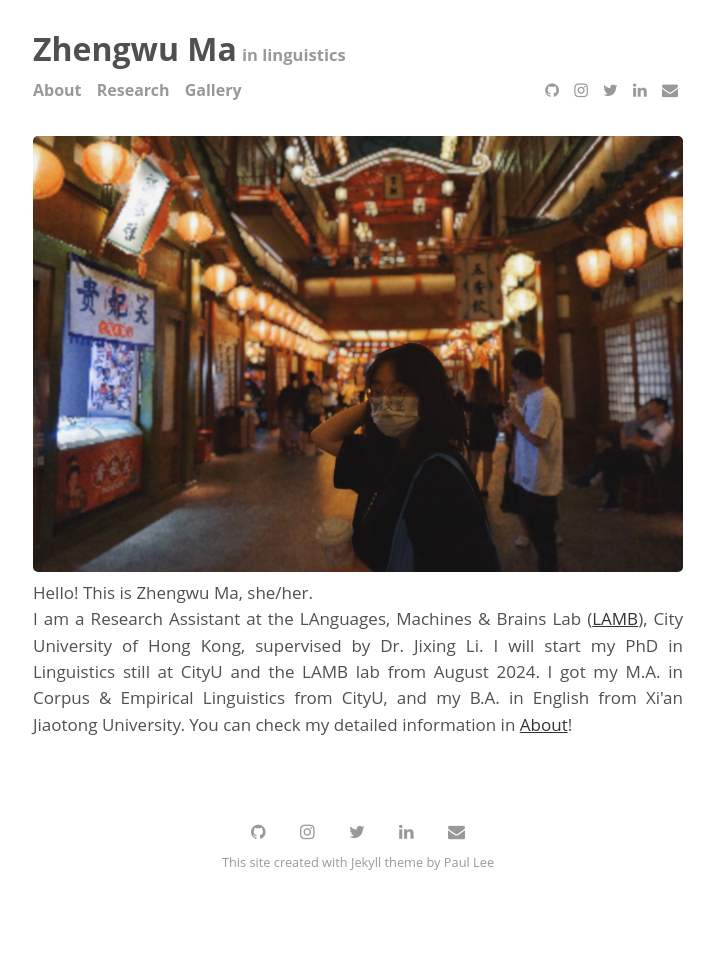
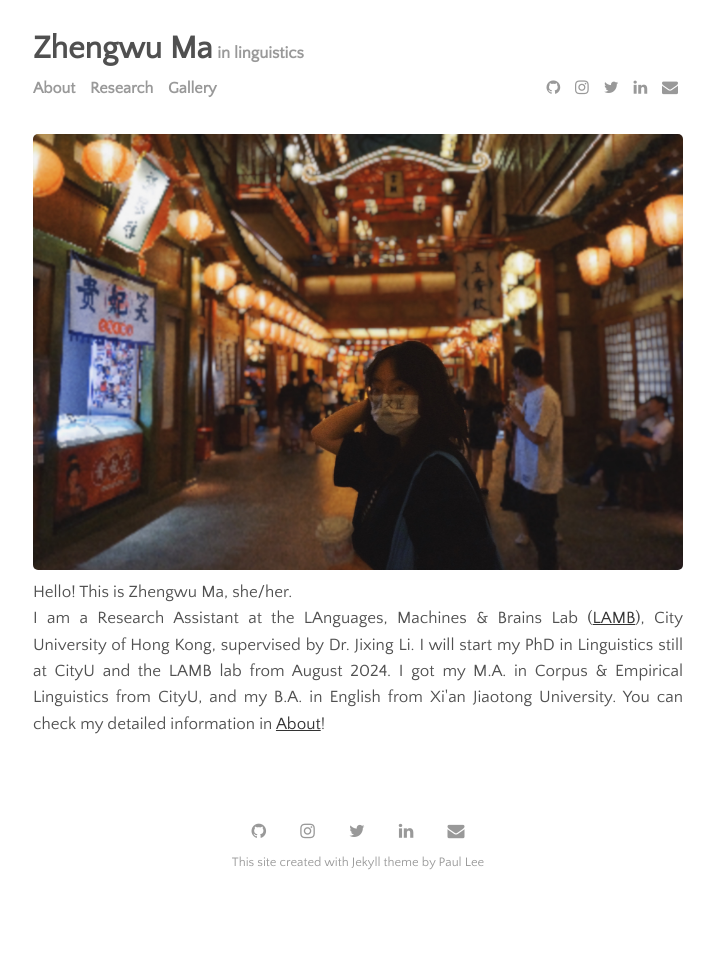
Before and after one commit to zhengwuma/zhengwuma.github.io, a Jekyll site: the page built from index.html, in a window 1280 px wide. Shown: the whole page, without its empty margins (282-996 px from the left). Built offline with Jekyll 4.4.1, drawn with Linux system fonts in a browser that asks for light colours; the list of posts is cut into pages by our own code.

Commit message:
Update main.scss

```diff
--- a/assets/css/main.scss
+++ b/assets/css/main.scss
@@ -1,7 +1,7 @@
 ---
 ---
 
-$sans-serif-font-family: "Open Sans";
+$sans-serif-font-family: "Quattrocento Sans";
 $code-font-family:       "Source Code Pro", monospace;
 
 $body-color:             #505050;
```
